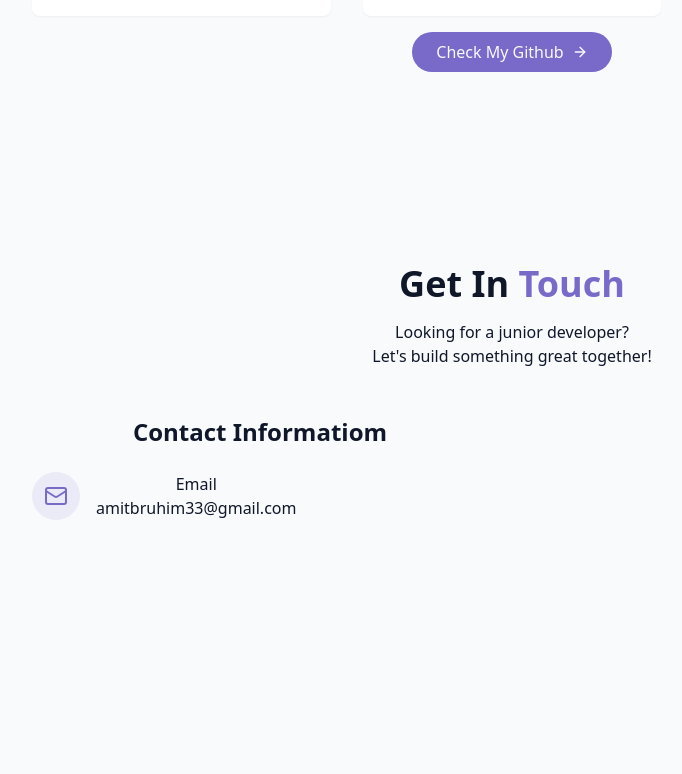
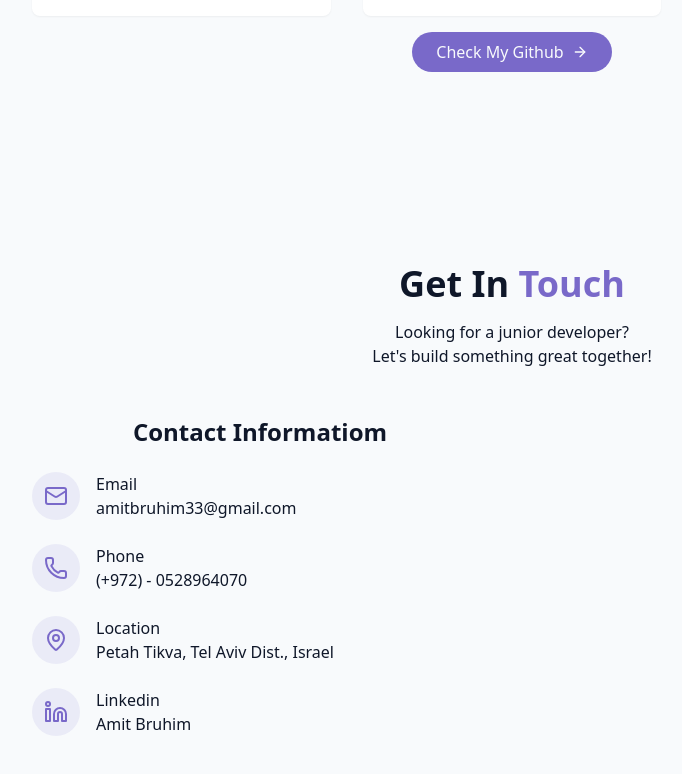
Before and after one commit to Amit-Bruhim/My_Portfolio, a React (Vite) app: page / in a window 1280 px wide. Shown: the part 3844-4618 px from the top of the page, without its empty margins (128-810 px from the left). Before the commit the page ends 4460 px from the top, so only its background shows below. Built offline with nearby package versions, Linux system fonts and the light colour scheme.

Commit message:
left side of the contact section is ready

```diff
--- a/src/components/ContactSection.jsx
+++ b/src/components/ContactSection.jsx
@@ -1,4 +1,4 @@
-import { Mail } from "lucide-react"
+import { Linkedin, Mail, MapPin, Phone } from "lucide-react"
 
 
 export const ContactSection = () => {
@@ -24,7 +24,7 @@ export const ContactSection = () => {
                                 <Mail className="h-6 w-6 text-primary" />
                             </div>
                             <div>
-                                <h4 className="font-medium"> Email</h4>
+                                <h4 className="font-medium text-left"> Email</h4>
                                 <a
                                     href="mailto:amitbruhim33@gmail.com?subject=Hello%20from%20your%20portfolio&body=Hi%2C%0D%0A%0D%0AI%20visited%20your%20portfolio%20and%20was%20really%20impressed.%20I%20have%20an%20opportunity%20for%20you.%0D%0A%0D%0ABest%20regards%2C%0D%0A[Your%20Name]"
                                     target="_blank"
@@ -34,6 +34,53 @@ export const ContactSection = () => {
                                 </a>
                             </div>
                         </div>
+
+                        <div className="flex items-start space-x-4">
+                            <div className="p-3 rounded-full bg-primary/10">
+                                <Phone className="h-6 w-6 text-primary" />
+                            </div>
+                            <div>
+                                <h4 className="font-medium text-left"> Phone</h4>
+                                <a
+                                    href="tel:+972528964070"
+                                    target="_blank"
+                                    className="text-muted-foreground hover:text-primary transition-colors"
+                                >
+                                    (+972) - 0528964070
+                                </a>
+                            </div>
+                        </div>
+
+                        <div className="flex items-start space-x-4">
+                            <div className="p-3 rounded-full bg-primary/10">
+                                <MapPin className="h-6 w-6 text-primary" />
+                            </div>
+                            <div>
+                                <h4 className="font-medium text-left"> Location</h4>
+                                <a
+                                    className="text-muted-foreground hover:text-primary transition-colors"
+                                >
+                                    Petah Tikva, Tel Aviv Dist., Israel
+                                </a>
+                            </div>
+                        </div>
+
+                        <div className="flex items-start space-x-4">
+                            <div className="p-3 rounded-full bg-primary/10">
+                                <Linkedin className="h-6 w-6 text-primary" />
+                            </div>
+                            <div>
+                                <h4 className="font-medium text-left"> Linkedin</h4>
+                                <a
+                                    href="https://www.linkedin.com/in/amit-bruhim"
+                                    target="_blank"
+                                    className="text-muted-foreground hover:text-primary transition-colors"
+                                >
+                                    Amit Bruhim
+                                </a>
+                            </div>
+                        </div>
+
                     </div>
                 </div>
             </div>
```
